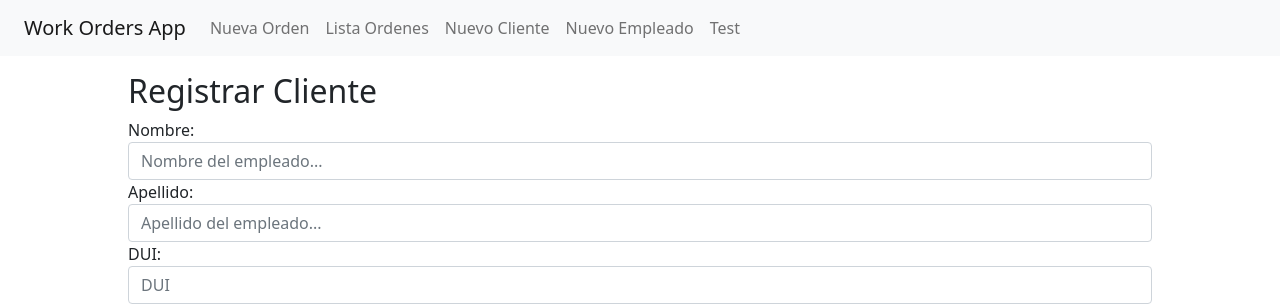
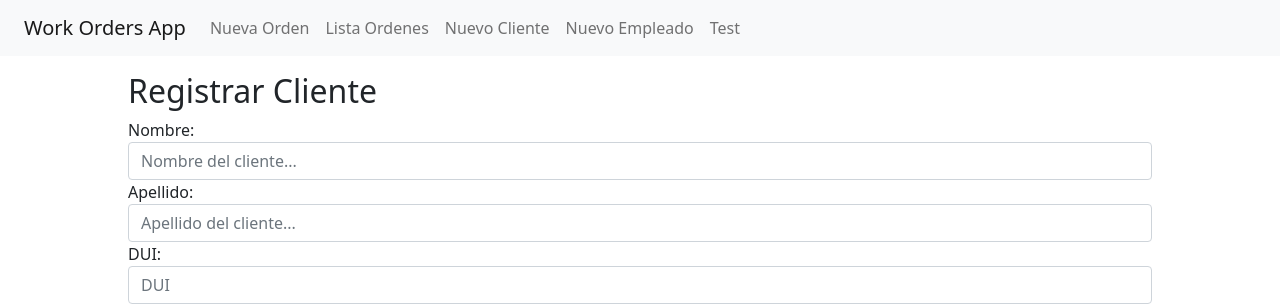
Before and after one commit to Obdulio-Rivas/work-order--app, a React (Create React App) app: page /newClient in a window 1280 px wide. Shown: the top 306 px of the page. Built offline with nearby package versions, Linux system fonts and the light colour scheme; no server answers; what @react-pdf/renderer would draw is missing.

Commit message:
change regex on inputs of new client form

```diff
--- a/src/components/client/Client.js
+++ b/src/components/client/Client.js
@@ -86,7 +86,7 @@ export const Client = () => {
             name={"name"}
             value={client.name}
             pattern={"^[a-zA-Z_ ]*$"}
-            placeholder={"Nombre del empleado..."}
+            placeholder={"Nombre del cliente..."}
             handlerInputChange={handlerInputChange}
           />
           <Input
@@ -95,7 +95,7 @@ export const Client = () => {
             name={"lastname"}
             value={client.lastname}
             pattern={"^[a-zA-Z_ ]*$"}
-            placeholder={"Apellido del empleado..."}
+            placeholder={"Apellido del cliente..."}
             handlerInputChange={handlerInputChange}
           />
           <Input
@@ -103,7 +103,7 @@ export const Client = () => {
             type={"text"}
             name={"DUI"}
             value={client.DUI}
-            pattern={"^[0-9]*$"}
+            pattern={"^[0-9-]*$"}
             placeholder={"DUI"}
             handlerInputChange={handlerInputChange}
           />
@@ -112,7 +112,7 @@ export const Client = () => {
             type={"text"}
             name={"NIT"}
             value={client.NIT}
-            pattern={"^[0-9]*$"}
+            pattern={"^[0-9-]*$"}
             placeholder={"NIT"}
             handlerInputChange={handlerInputChange}
           />
```
